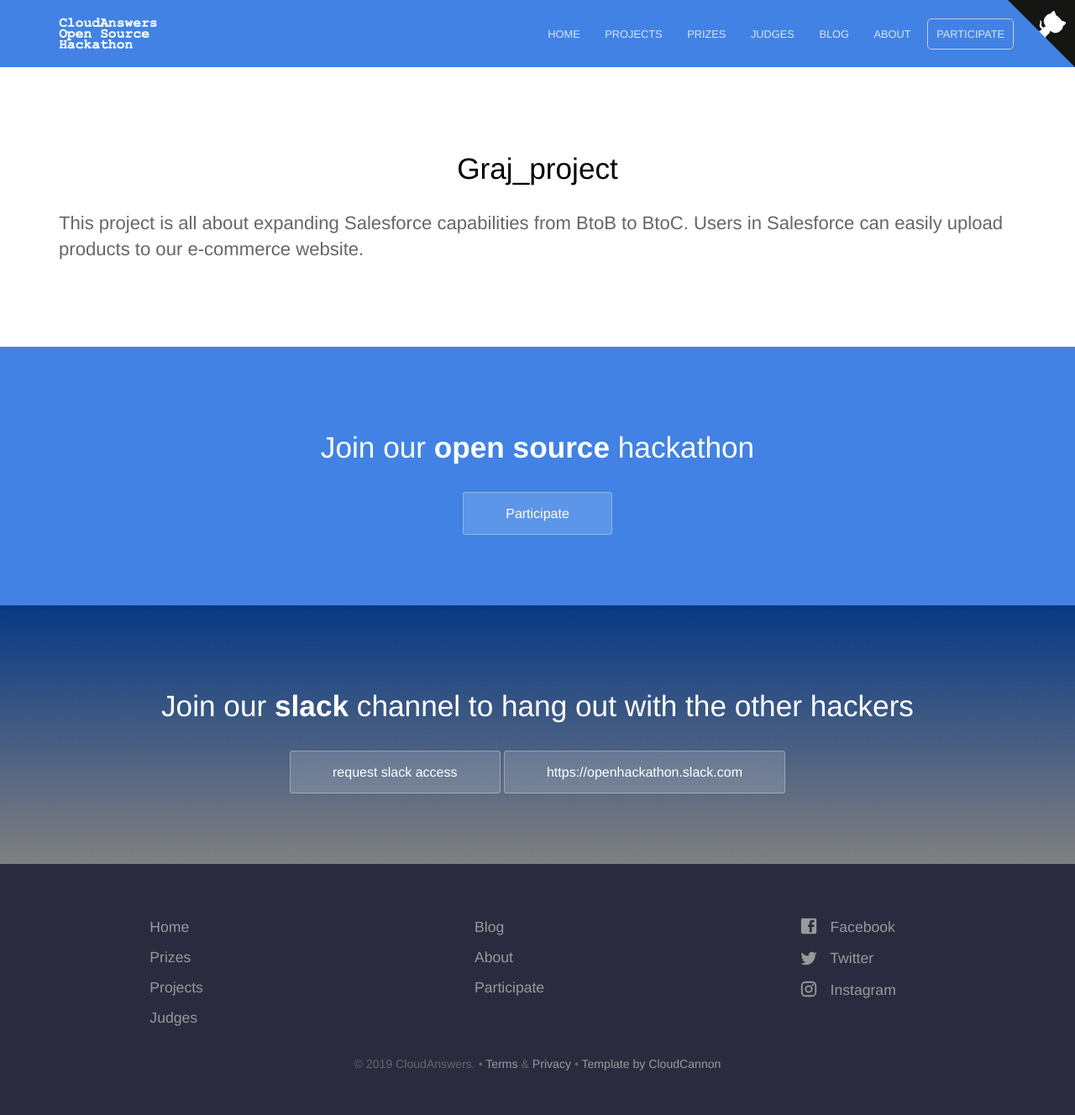
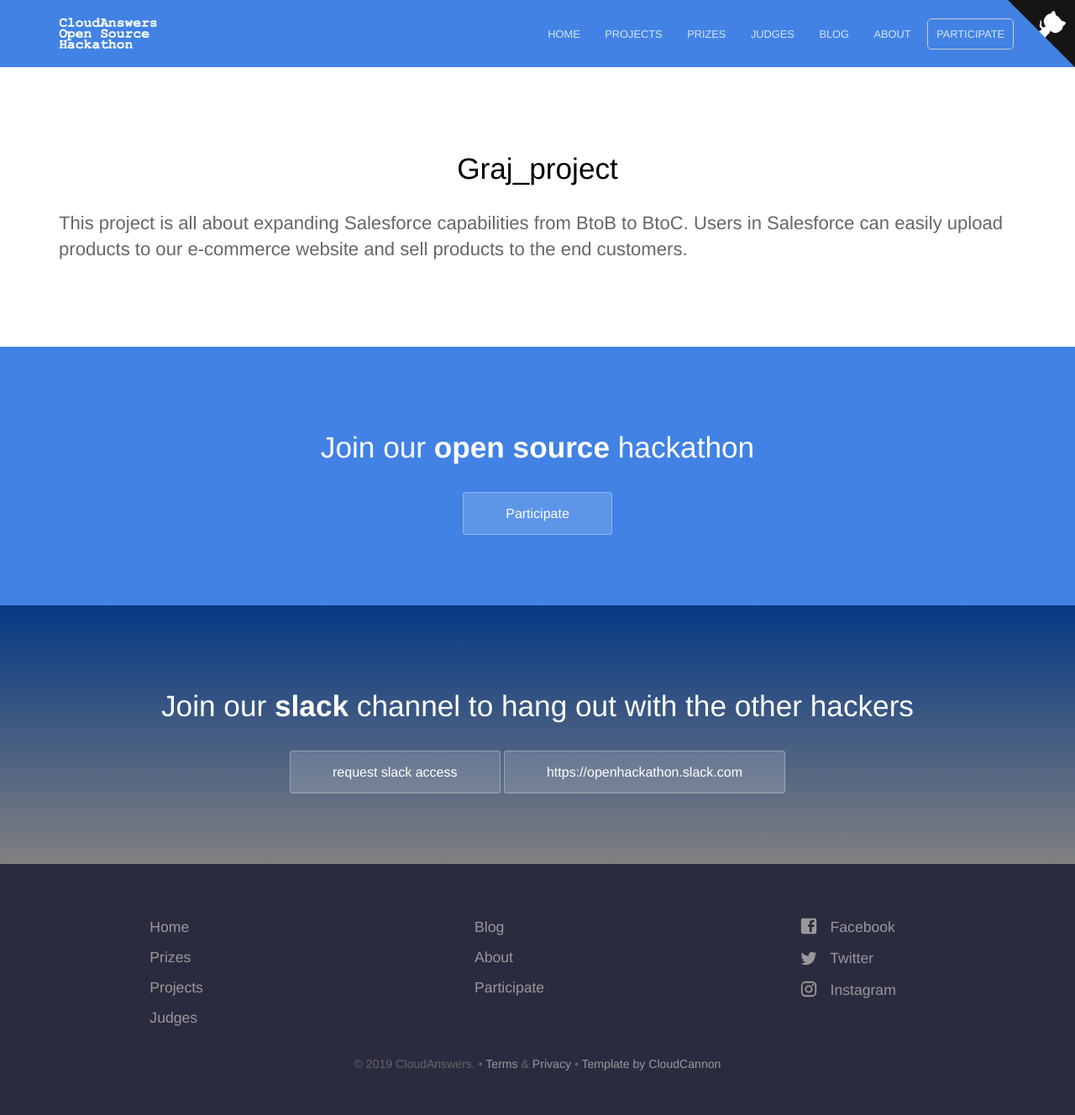
Before and after one commit to cloudanswers/hackathon.cloudanswers.com, a Jekyll site: the page built from _projects/graj_project.md, in a window 1280 px wide. Shown: the whole page at 84% size. Built offline with Jekyll 4.4.1, drawn with Linux system fonts in a browser that asks for light colours; a script that is not in the unit is left out.

```diff
--- a/_projects/graj_project.md
+++ b/_projects/graj_project.md
@@ -2,7 +2,7 @@
 name: Example Project
 platform: Force.com, Laravel and Heroku
 image_path: /images/project_logos/example.png
-repo: https://github.com/gulshan-raj/hackathon.cloudanswers.com
+repo: https://github.com/cloudanswers/hackathon-201812-graj
 blurb: BtoC platform for Salesforce
 ---
-This project is all about expanding Salesforce capabilities from BtoB to BtoC. Users in Salesforce can easily upload products to our e-commerce website.
+This project is all about expanding Salesforce capabilities from BtoB to BtoC. Users in Salesforce can easily upload products to our e-commerce website and sell products to the end customers.
```
